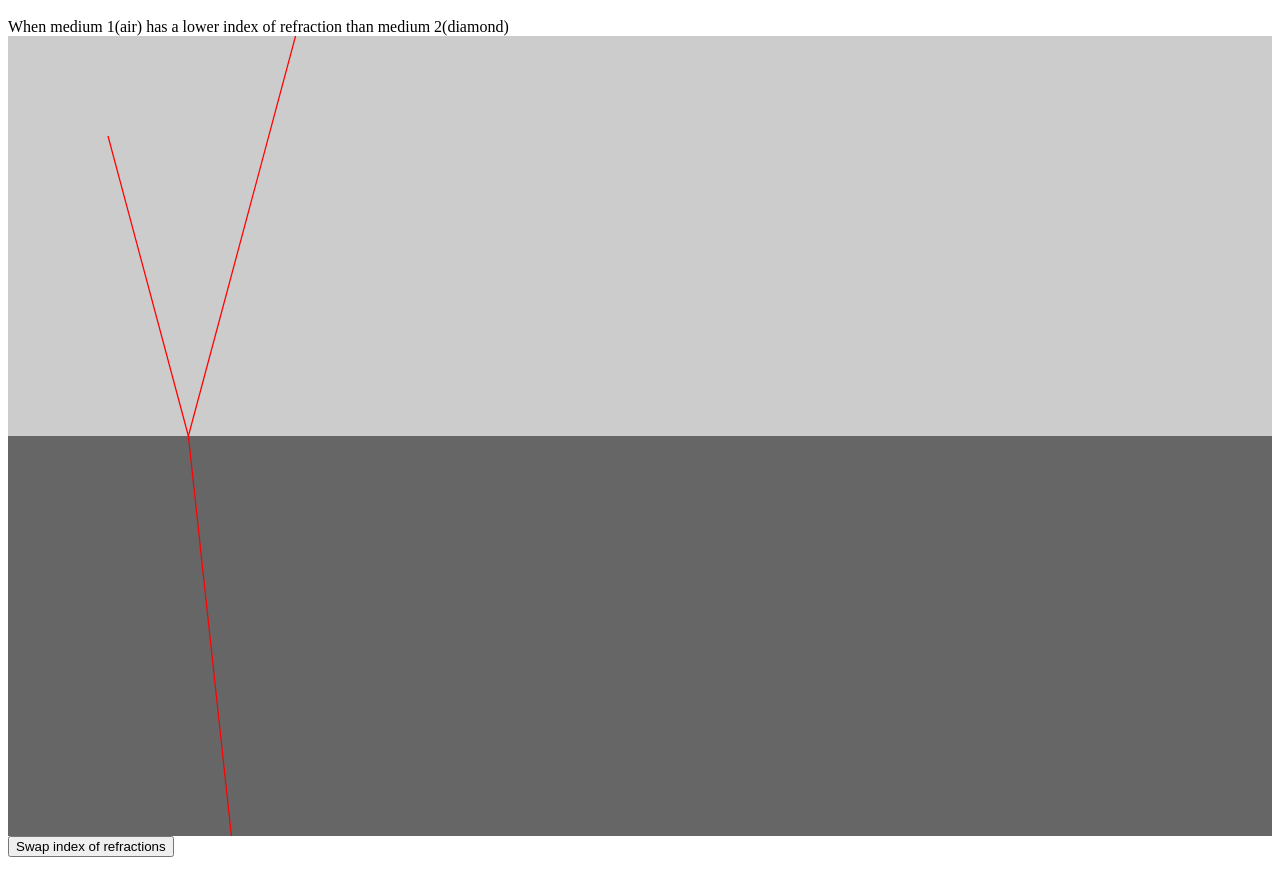
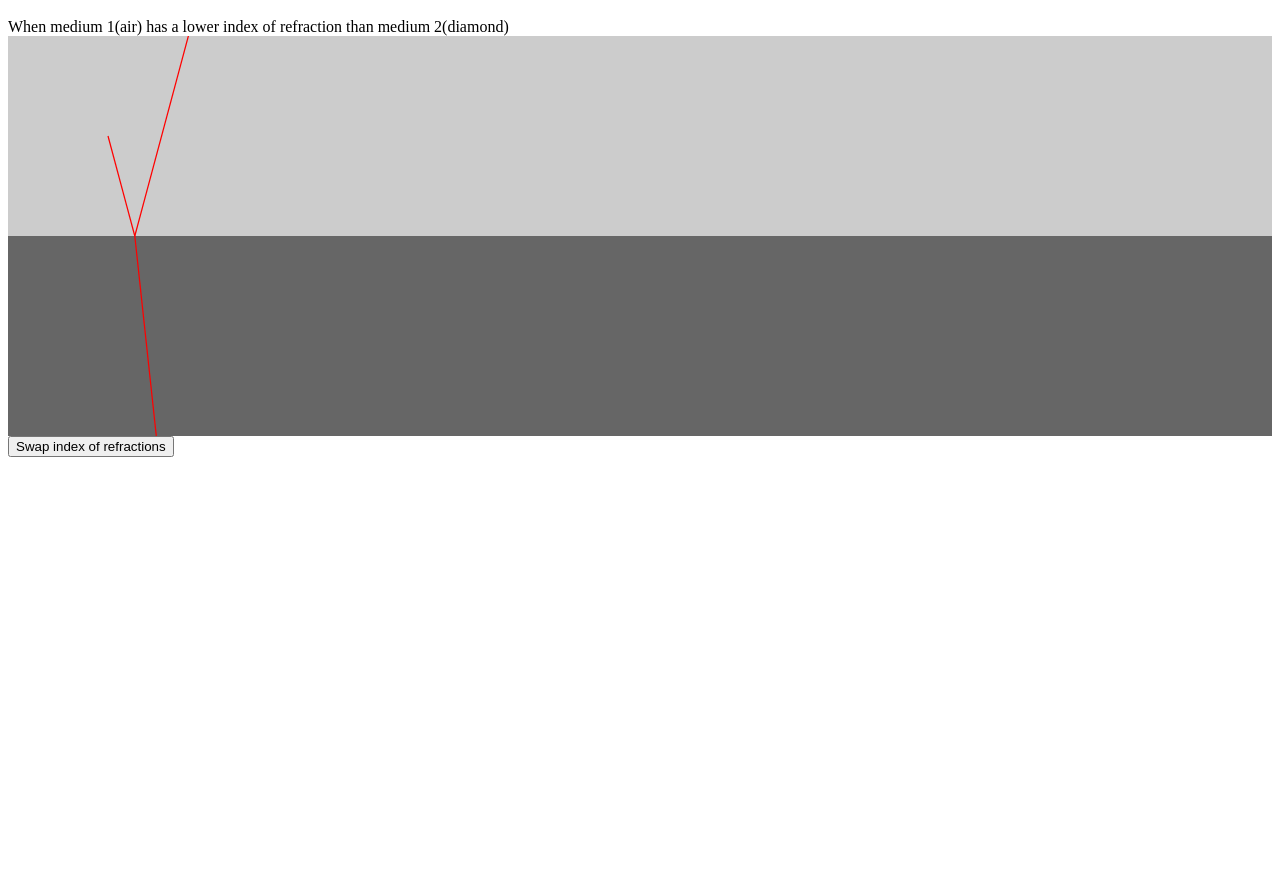
Before and after one commit to Tyler-Hilbert/Refraction, a website: page index.html in a window 1280 px wide. Shown: the part 48-944 px from the top of the page. After the commit the page ends 800 px from the top, so only its background shows below. Drawn offline with Linux system fonts and the light colour scheme.

Commit message:
Adjusted size

```diff
--- a/drawer.js
+++ b/drawer.js
@@ -4,7 +4,7 @@ function Drawer(calc) { // TODO can I force calc parameter to be a Calculator
   // TODO set these harcoded values
   this.sx = 100;              // Starting x position of light beam
   this.sy = 100;              // Starting y position of light beam
-  this.WIDTH = 800;           // Width of the 2 mediums
+  this.WIDTH = 400;           // Width of the 2 mediums // TODO get this programmatically instead of hardcode
   // TODO refactor this to contact x
   this.mx = .5 * this.WIDTH;  // The middle x location / the contacting x position of 2 mediums
 
--- a/index.html
+++ b/index.html
@@ -11,7 +11,7 @@
     <div id="parent">
       <div class="child" id="medium-i">
         <div id="medium-i-label"></div>
-        <svg width="800" height="800"> <!-- switch these back to 700 and 200 when adding layer 2 back-->
+        <svg width="800" height="400"> <!-- switch these back to 700 and 200 when adding layer 2 back-->
           <path id="incidence-line" style="stroke:red; stroke-width: 1.25px; fill: none; marker-end: url(#arrow);" />
           <path id="reflection-line" style="stroke:red; stroke-width: 1.25px; fill: none; marker-end: url(#arrow);" />
           <path id="refraction-line" style="stroke:red; stroke-width: 1.25px; fill: none; marker-end: url(#arrow);" /> <!-- TODO this should be in medium-r  NOT medium-i.... To fix this remove the displacement in the equation for drawing refraction lin -->
@@ -19,7 +19,7 @@
       </div>
       <div class="child" id="medium-r">
         <div id="medium-r-label"></div>
-        <svg width="800" height="800">
+        <svg width="800" height="400">
           <!--<path id="layer2" style="stroke:red; stroke-width: 1.25px; fill: none; marker-end: url(#arrow);" />-->
           <!--<path id="refraction-line" style="stroke:red; stroke-width: 1.25px; fill: none; marker-end: url(#arrow);" />--> <!-- TODO this should be in medium-r  NOT medium-i.... To fix this remove the displacement in the equation for drawing refraction lin -->
         </svg>
--- a/style.css
+++ b/style.css
@@ -12,7 +12,7 @@
 }
 
 .child {
-	height: 400px;
+	height: 200px;
 	margin: 0px;
 	position: relative;
 	text-align: right;
```
